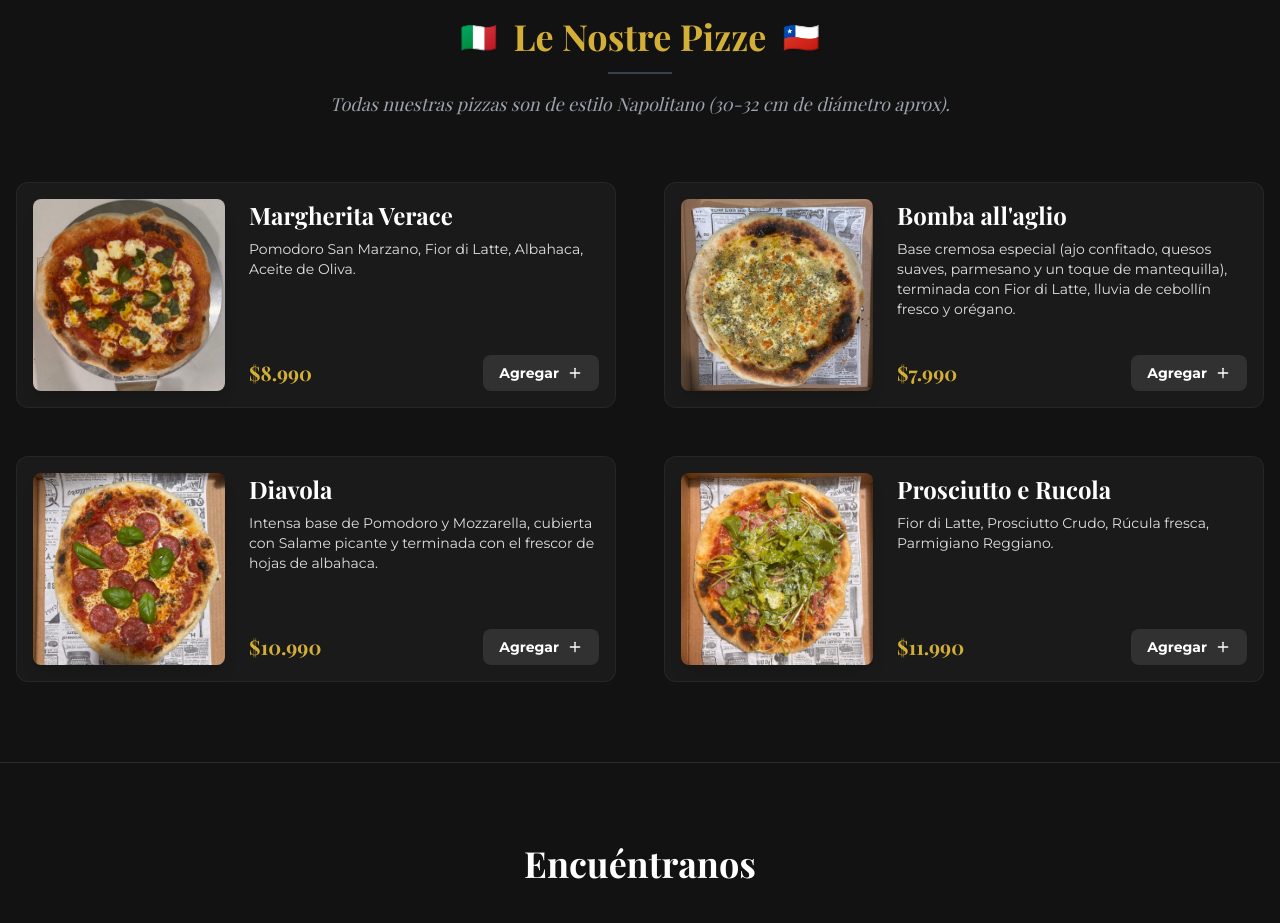
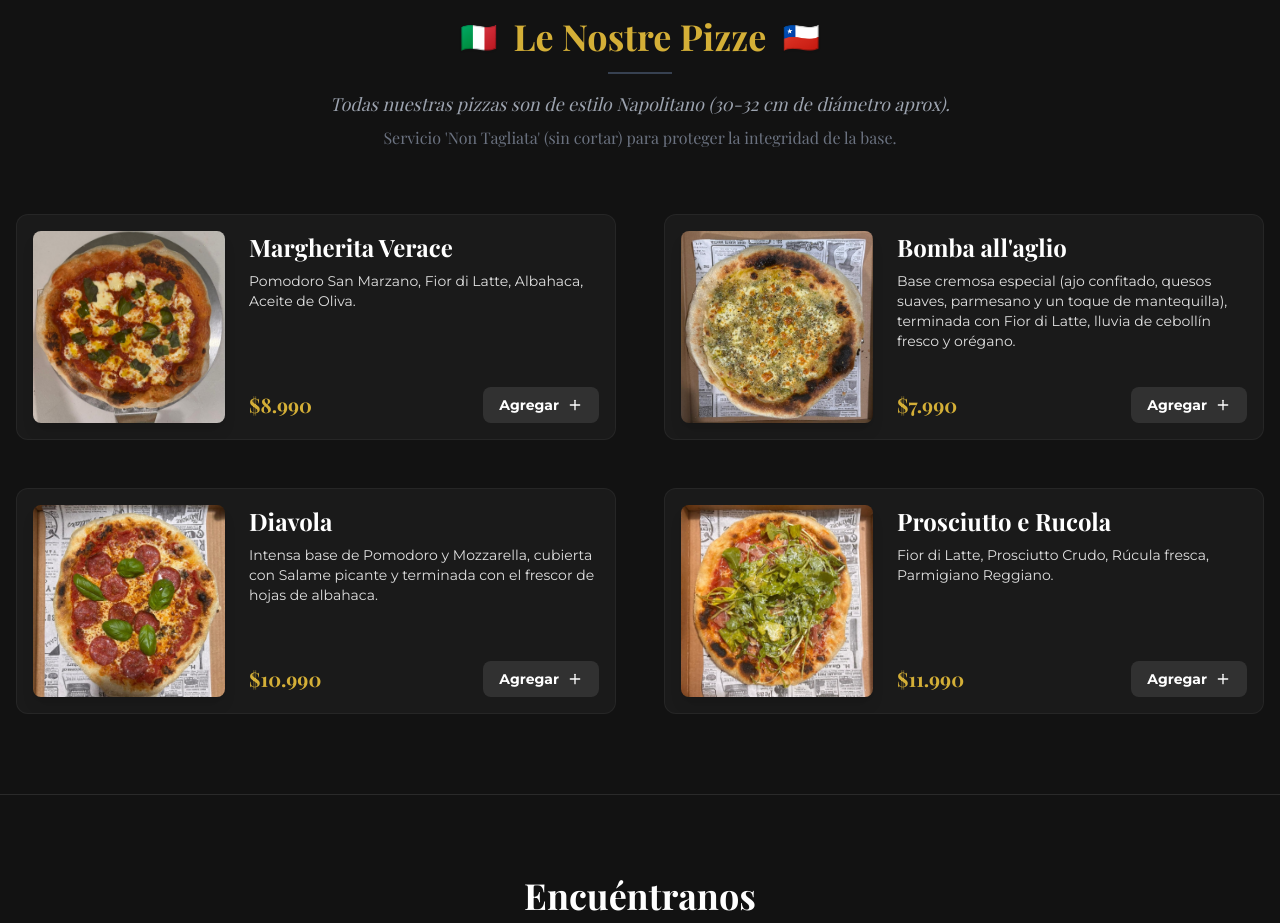
Before and after one commit to btobar11/La-Biga-Pizzer-a, a Next.js app: page / in a window 1280 px wide. Shown: the part 1440-2363 px from the top of the page. Built offline with nearby package versions, Linux system fonts and the light colour scheme; no server answers; the database is empty; a web font is replaced by a local one.

Commit message:
Add Non Tagliata note to menu

```diff
--- a/components/Menu.tsx
+++ b/components/Menu.tsx
@@ -52,6 +52,9 @@ export default function Menu() {
                     <p className="mt-4 font-serif text-lg italic text-gray-400">
                         Todas nuestras pizzas son de estilo Napolitano (30-32 cm de diámetro aprox).
                     </p>
+                    <p className="mt-2 font-serif text-md text-gray-500">
+                        Servicio 'Non Tagliata' (sin cortar) para proteger la integridad de la base.
+                    </p>
                 </div>
 
                 <div className="grid gap-8 md:grid-cols-2 lg:gap-12">
@@ -102,6 +105,6 @@ export default function Menu() {
                     ))}
                 </div>
             </div>
-        </section>
+        </section >
     );
 }
```
